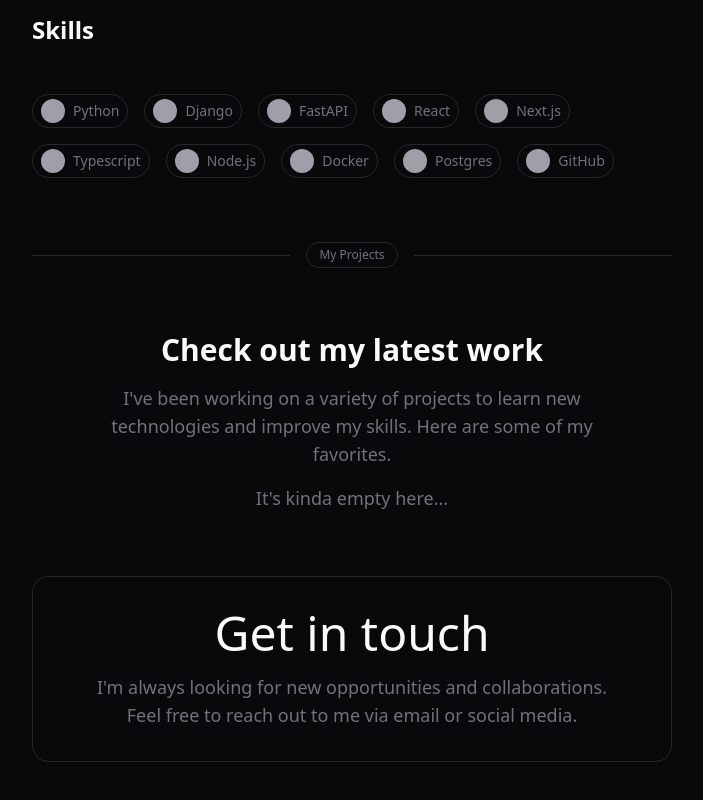
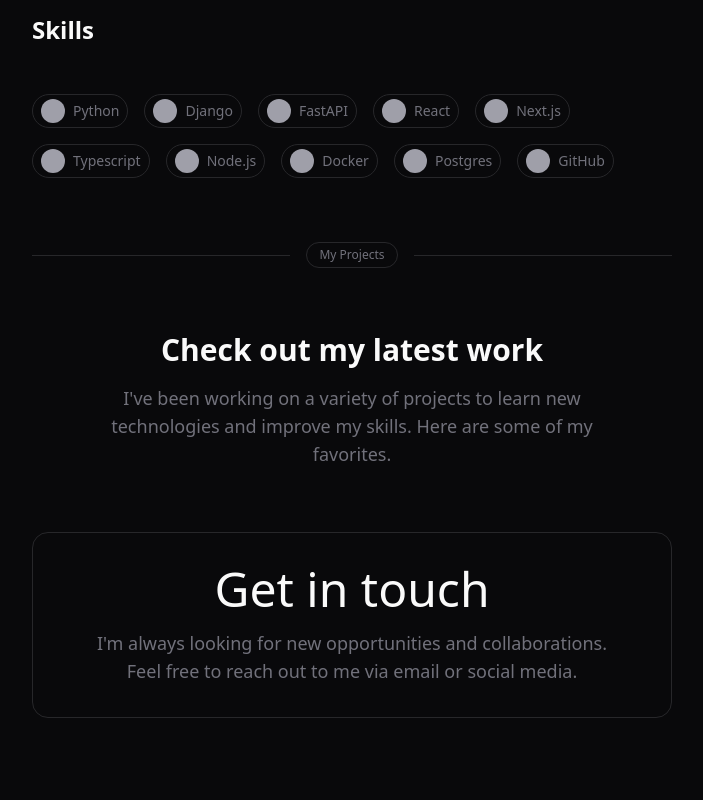
Before and after one commit to amit-00/portfolio, a Next.js app: page / in a window 1280 px wide. Shown: the part 1122-1922 px from the top of the page, without its empty margins (288-991 px from the left). Built offline with nearby package versions, Linux system fonts and the light colour scheme.

Commit message:
comment out projects section

```diff
--- a/app/page.tsx
+++ b/app/page.tsx
@@ -94,13 +94,13 @@ export default function Home() {
           </p>
         </div>
 
-        {projects.length > 0 ? projects.map((project) => (
+        {/* {projects.length > 0 ? projects.map((project) => (
           <div key={project.name} className="flex items-center justify-between">
             <div className="flex items-center gap-4">
               <Image src={project.logo} alt={project.name} className="object-cover rounded-full" width={40} height={40} />
             </div>
           </div>
-        )) : <h2 className="text-muted-foreground mt-4 text-lg">It&apos;s kinda empty here...</h2>}
+        )) : <h2 className="text-muted-foreground mt-4 text-lg">It&apos;s kinda empty here...</h2>} */}
 
       </section>
 
```
